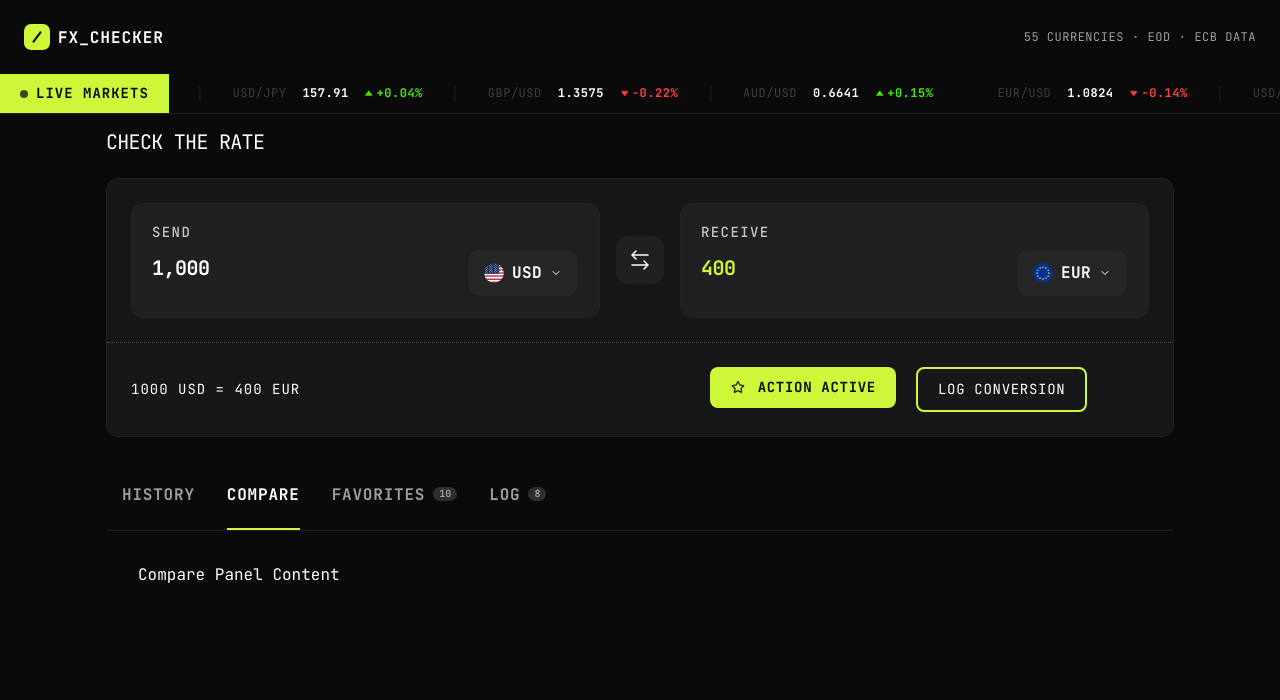
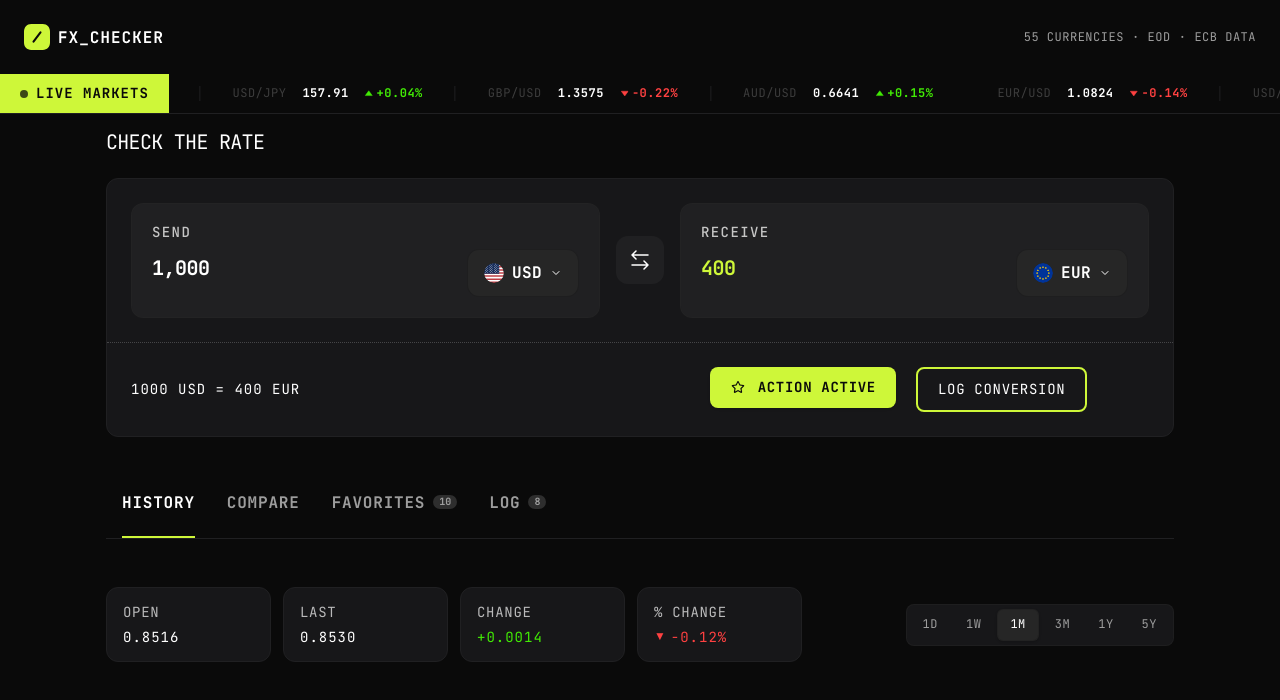
Before and after one commit to barriedirk/frontend-mentor-exercise-44-foreign-exchange-currency-converter, a Next.js app in the folder frontend/: page / in a window 1280 px wide. Shown: the top 700 px of the page. Built offline with nearby package versions, Linux system fonts and the light colour scheme.

Commit message:
add(dashboard): add timeframe components

```diff
--- /dev/null
+++ b/frontend/features/dashboard/components/history-chart/HistoryChart.tsx
@@ -0,0 +1,29 @@
+import HistoryChartView from "./HistoryChartView";
+import { SandboxStat } from "./types";
+
+export default function HistoryChart() {
+  const sandboxStats: SandboxStat[] = [
+    {
+      label: "Open",
+      value: "0.8516",
+      trend: "neutral" as const,
+    },
+    {
+      label: "Last",
+      value: "0.8530",
+      trend: "neutral" as const,
+    },
+    {
+      label: "Change",
+      value: "+0.0014",
+      trend: "up" as const,
+    },
+    {
+      label: "% Change",
+      value: "-0.12%",
+      trend: "down" as const, // Forzado a negativo para testing de color rojo
+    },
+  ];
+
+  return <HistoryChartView sandboxStats={sandboxStats} />;
+}
--- /dev/null
+++ b/frontend/features/dashboard/components/history-chart/HistoryChartView.tsx
@@ -0,0 +1,31 @@
+"use client";
+
+import { MarketStatCard } from "@/shared/components/MarketStatCard";
+import { SandboxStat } from "./types";
+import Timeframe from "../time-frame/TimeFrame";
+
+interface HistoryChartViewProps {
+  readonly sandboxStats: readonly SandboxStat[];
+}
+
+export default function HistoryChartView({
+  sandboxStats,
+}: HistoryChartViewProps) {
+  return (
+    <div className="w-full flex flex-col md:flex-row gap-[var(--spacing-300)]">
+      <div className="flex-1 md:basis-2/3 grid grid-cols-2 sm:grid-cols-4 gap-3">
+        {sandboxStats.map((stat) => (
+          <MarketStatCard
+            key={stat.label}
+            label={stat.label}
+            value={stat.value}
+            trend={stat.trend}
+          />
+        ))}
+      </div>
+      <div className="flex-1 md:basis-1/3 items-center flex md:justify-end">
+        <Timeframe />
+      </div>
+    </div>
+  );
+}
--- /dev/null
+++ b/frontend/features/dashboard/components/history-chart/types.ts
@@ -0,0 +1,5 @@
+export interface SandboxStat {
+  label: string;
+  value: string;
+  trend: "up" | "down" | "neutral";
+}
--- a/frontend/features/dashboard/components/DashboardTabs.tsx
+++ b/frontend/features/dashboard/components/tabs/DashboardTabs.tsx
@@ -3,6 +3,7 @@
 import { useEffect, useState } from "react";
 import { DashboardTabsMobileView } from "./DashboardTabsMobileView";
 import { DashboardTabsView } from "./DashboardTabsView";
+import HistoryChart from "../history-chart/HistoryChart";
 
 type TabId = "history" | "compare" | "favorites" | "log";
 
@@ -20,7 +21,7 @@ const TABS_CONFIG: readonly TabItem[] = [
 ] as const;
 
 export function DashboardTabs() {
-  const [activeTab, setActiveTab] = useState<TabId>("compare");
+  const [activeTab, setActiveTab] = useState<TabId>("history");
   const [isMobile, setIsMobile] = useState(true);
 
   useEffect(() => {
@@ -38,7 +39,7 @@ export function DashboardTabs() {
   }, []);
 
   return (
-    <div className="w-full font-mono">
+    <div className="w-full flex flex-col gap-[var(--spacing-100)]">
       <div aria-hidden={!isMobile}>
         <DashboardTabsMobileView
           tabItems={TABS_CONFIG}
@@ -55,11 +56,8 @@ export function DashboardTabs() {
         />
       </div>
 
-      {/* ========================================================================= */}
-      {/* 📦 DINAMIC CONTENT CONTAINER                                             */}
-      {/* ========================================================================= */}
-      <div className="p-[var(--spacing-300)] sm:p-[var(--spacing-400)]">
-        {activeTab === "history" && <div>History Panel Content</div>}
+      <div className="mt-10">
+        {activeTab === "history" && <HistoryChart />}
         {activeTab === "compare" && <div>Compare Panel Content</div>}
         {activeTab === "favorites" && <div>Favorites Panel Content</div>}
         {activeTab === "log" && <div>Log Panel Content</div>}
--- /dev/null
+++ b/frontend/features/dashboard/components/time-frame/TimeFrame.tsx
@@ -0,0 +1,13 @@
+"use client";
+
+import * as React from "react";
+import {
+  TimeframeTabs,
+  type Timeframe,
+} from "@/shared/components/TimeframeTabs";
+
+export default function Timeframe() {
+  const [range, setRange] = React.useState<Timeframe>("1M");
+
+  return <TimeframeTabs activeTab={range} onChange={setRange} />;
+}
--- a/frontend/features/dashboard/dashboard.tsx
+++ b/frontend/features/dashboard/dashboard.tsx
@@ -1,5 +1,5 @@
 import CurrencyExchange from "../currency-exchange/CurrencyExchange";
-import { DashboardTabs } from "./components/DashboardTabs";
+import { DashboardTabs } from "./components/tabs/DashboardTabs";
 
 export default function Dashboard() {
   return (
--- a/frontend/shared/components/MarketStatCard/MarketStatCard.tsx
+++ b/frontend/shared/components/MarketStatCard/MarketStatCard.tsx
@@ -21,18 +21,18 @@ export function MarketStatCard({
   return (
     <div
       className={cn(
-        "flex flex-col gap-[0.5rem] min-w-[12rem] flex-1 p-[1.25rem] bg-surface-card rounded-12 border border-border-subtle font-mono select-none",
+        "flex flex-col gap-[var(--spacing-100)] flex-1 p-[var(--spacing-200)] bg-surface-card rounded-12 border border-border-subtle font-mono select-none",
         className,
       )}
       {...props}
     >
-      <span className="text-preset-4 text-text-muted uppercase tracking-wider">
+      <span className="text-preset-4 text-foreground/70 uppercase tracking-wider whitespace-nowrap">
         {label}
       </span>
 
       <div
         className={cn(
-          "text-preset-2-bold tracking-tight flex items-center gap-[0.25rem] uppercase",
+          "text-preset-2 md:text-preset-4 tracking-tight flex items-center gap-[0.25rem] uppercase",
           {
             "text-text-primary": trend === "neutral",
             "text-green-500": trend === "up",
@@ -40,16 +40,12 @@ export function MarketStatCard({
           },
         )}
       >
-        {trend === "up" && (
-          <span className="text-[0.85em] leading-none" aria-hidden="true">
-            ▲
-          </span>
-        )}
-        {trend === "down" && (
-          <span className="text-[0.85em] leading-none" aria-hidden="true">
-            ▼
-          </span>
-        )}
+        {label.toLowerCase() === "% change" &&
+          ["down", "up"].includes(trend) && (
+            <span className="text-[0.85em] leading-none" aria-hidden="true">
+              {trend === "down" ? "▼" : "▲"}
+            </span>
+          )}
         <span>{value}</span>
       </div>
     </div>
--- a/frontend/shared/components/TimeframeTabs/TimeframeTabs.tsx
+++ b/frontend/shared/components/TimeframeTabs/TimeframeTabs.tsx
@@ -21,7 +21,7 @@ export function TimeframeTabs({
   return (
     <div
       className={cn(
-        "flex items-center gap-[0.25rem] p-[0.25rem] bg-neutral-900 rounded-8 border border-neutral-800/50 w-fit select-none",
+        "flex items-center gap-[0.25rem] p-[0.25rem] bg-surface-card rounded-8 border border-neutral-800/50 h-fit w-fit select-none",
         className,
       )}
       {...props}
@@ -35,12 +35,10 @@ export function TimeframeTabs({
             type="button"
             onClick={() => onChange(tf)}
             className={cn(
-              "h-[2rem] px-[0.75rem] flex items-center justify-center font-mono text-preset-5 font-medium rounded-6 transition-all cursor-pointer outline-none",
+              "h-[2rem] px-[0.75rem] flex items-center justify-center font-mono text-preset-5 rounded-6 transition-all cursor-pointer outline-none",
               {
-                // Estado Inactivo
-                "text-text-muted bg-transparent hover:text-text-primary hover:bg-neutral-800/50":
+                "text-text-secondary bg-transparent hover:text-text-primary hover:bg-neutral-800/50":
                   !isActive,
-                // Estado Activo (Replicando el foco sutil gris de tu captura)
                 "text-text-primary bg-neutral-800 border border-neutral-700/30 shadow-sm":
                   isActive,
               },
--- a/frontend/shared/hooks/useTabsKeyboardNavigation.ts
+++ b/frontend/shared/hooks/useTabsKeyboardNavigation.ts
@@ -53,6 +53,7 @@ export function useTabsKeyboardNavigation({
     };
 
     tabList.addEventListener("keydown", handleKeyDown);
+
     return () => tabList.removeEventListener("keydown", handleKeyDown);
   }, [activeIdx, itemCount, onTabChange]);
 
```
Also changed, not shown: frontend/features/dashboard/components/tabs/DashboardTabsMobileView.tsx (renamed from frontend/features/dashboard/components/DashboardTabsMobileView.tsx), frontend/features/dashboard/components/tabs/DashboardTabsView.tsx (renamed from frontend/features/dashboard/components/DashboardTabsView.tsx), frontend/features/dashboard/components/tabs/types.ts (renamed from frontend/features/dashboard/components/types.ts).
